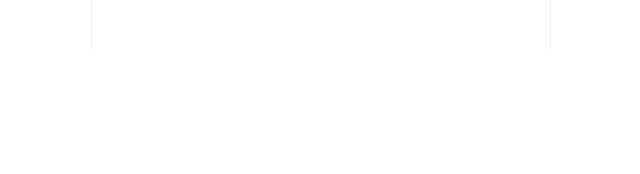
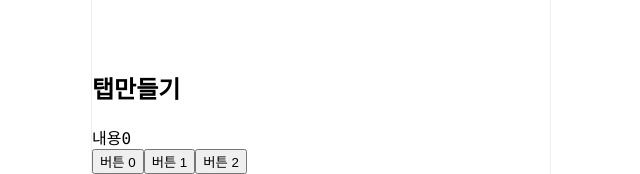
Before and after one commit to JangHyunjeong/vuestagram, a Vue app: page / in a window 1280 px wide. Shown: the part 1860-2034 px from the top of the page, without its empty margins (319-959 px from the left). Before the commit the page ends 1910 px from the top, so only its background shows below. Built offline with nearby package versions, Linux system fonts and the light colour scheme.

Commit message:
탭 만들어봄

```diff
--- a/src/App.vue
+++ b/src/App.vue
@@ -18,6 +18,14 @@
       <label for="file" class="input-plus">+</label>
     </ul>
   </div>
+
+  <h2>탭만들기</h2>
+  <div class="tab-content" v-if="step == 0">내용0</div>
+  <div class="tab-content" v-if="step == 1">내용1</div>
+  <div class="tab-content" v-if="step == 2">내용2</div>
+  <button @click="step = 0">버튼 0</button>
+  <button @click="step = 1">버튼 1</button>
+  <button @click="step = 2">버튼 2</button>
 </template>
 
 <script>
@@ -42,6 +50,7 @@ export default {
     return {
       data: data,
       cnt: 0,
+      step: 0,
     };
   },
   components: {
```
